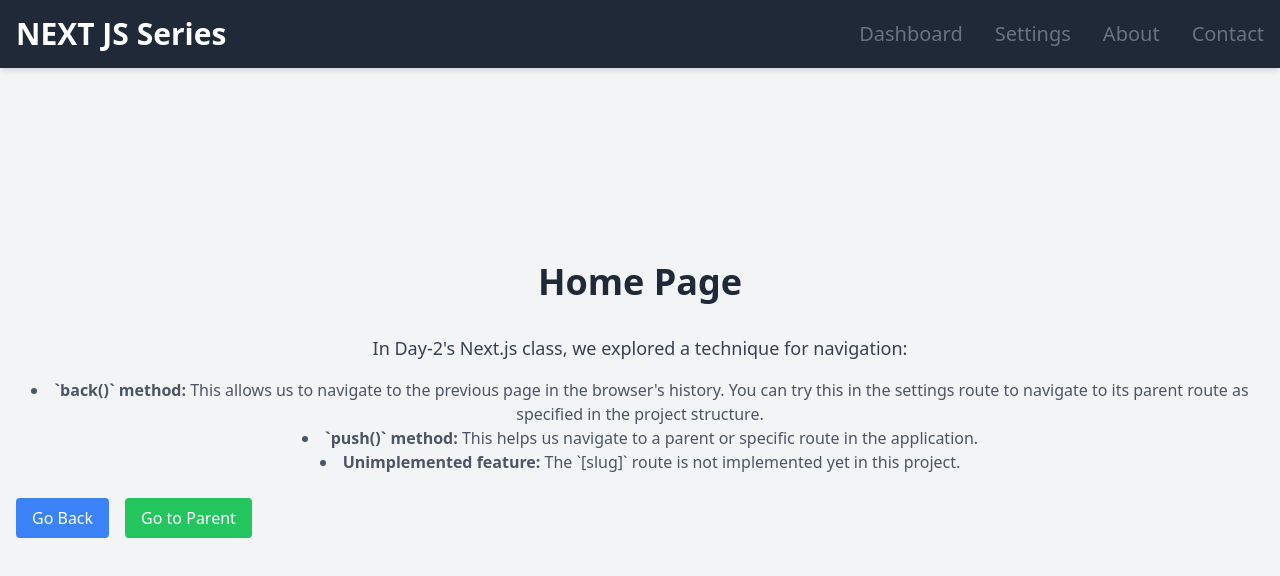
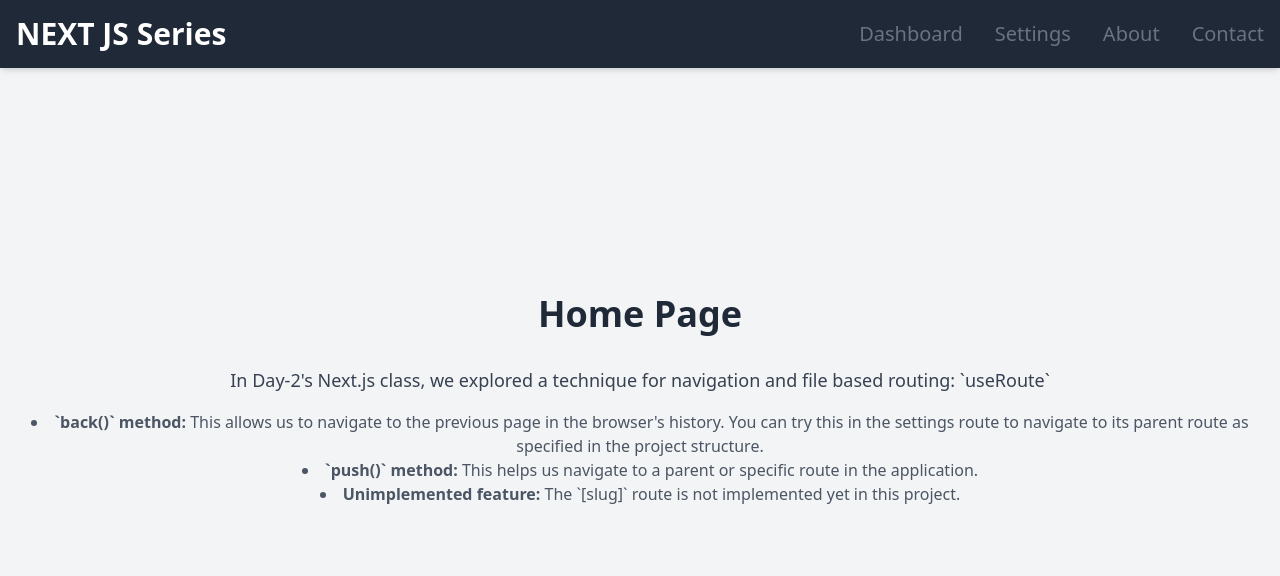
Before and after one commit to ROMANVIKI/nextjs_series, a Next.js app: page / in a window 1280 px wide. Shown: the top 576 px of the page. Built offline with nearby package versions, Linux system fonts and the light colour scheme.

Commit message:
use client err

```diff
--- a/app/page.js
+++ b/app/page.js
@@ -2,15 +2,6 @@ import React from 'react';
 import { useRouter } from 'next/router';
 
 const Home = () => {
-  const router = useRouter();
-
-  const NavToPrevLinkFunc = () => {
-    router.back(); // Navigates to the previous page
-  };
-
-  const NavToParentLink = () => {
-    router.push('./'); // Navigates to the specified route
-  };
 
   return (
     <div className="min-h-screen bg-gray-100 flex flex-col items-center justify-center">
@@ -19,7 +10,8 @@ const Home = () => {
       </div>
       <div className="text-center px-4">
         <p className="text-lg text-gray-700 mb-4">
-          In Day-2's Next.js class, we explored a technique for navigation:
+          In Day-2's Next.js class, we explored a technique for navigation and file based routing:
+          `useRoute`
         </p>
         <ul className="list-disc list-inside text-gray-600">
           <li>
@@ -32,20 +24,6 @@ const Home = () => {
             <span className="font-semibold">Unimplemented feature:</span> The `[slug]` route is not implemented yet in this project.
           </li>
         </ul>
-        <div className="mt-6 flex space-x-4">
-          <button
-            onClick={NavToPrevLinkFunc}
-            className="bg-blue-500 text-white px-4 py-2 rounded hover:bg-blue-600"
-          >
-            Go Back
-          </button>
-          <button
-            onClick={NavToParentLink}
-            className="bg-green-500 text-white px-4 py-2 rounded hover:bg-green-600"
-          >
-            Go to Parent
-          </button>
-        </div>
       </div>
     </div>
   );
```
